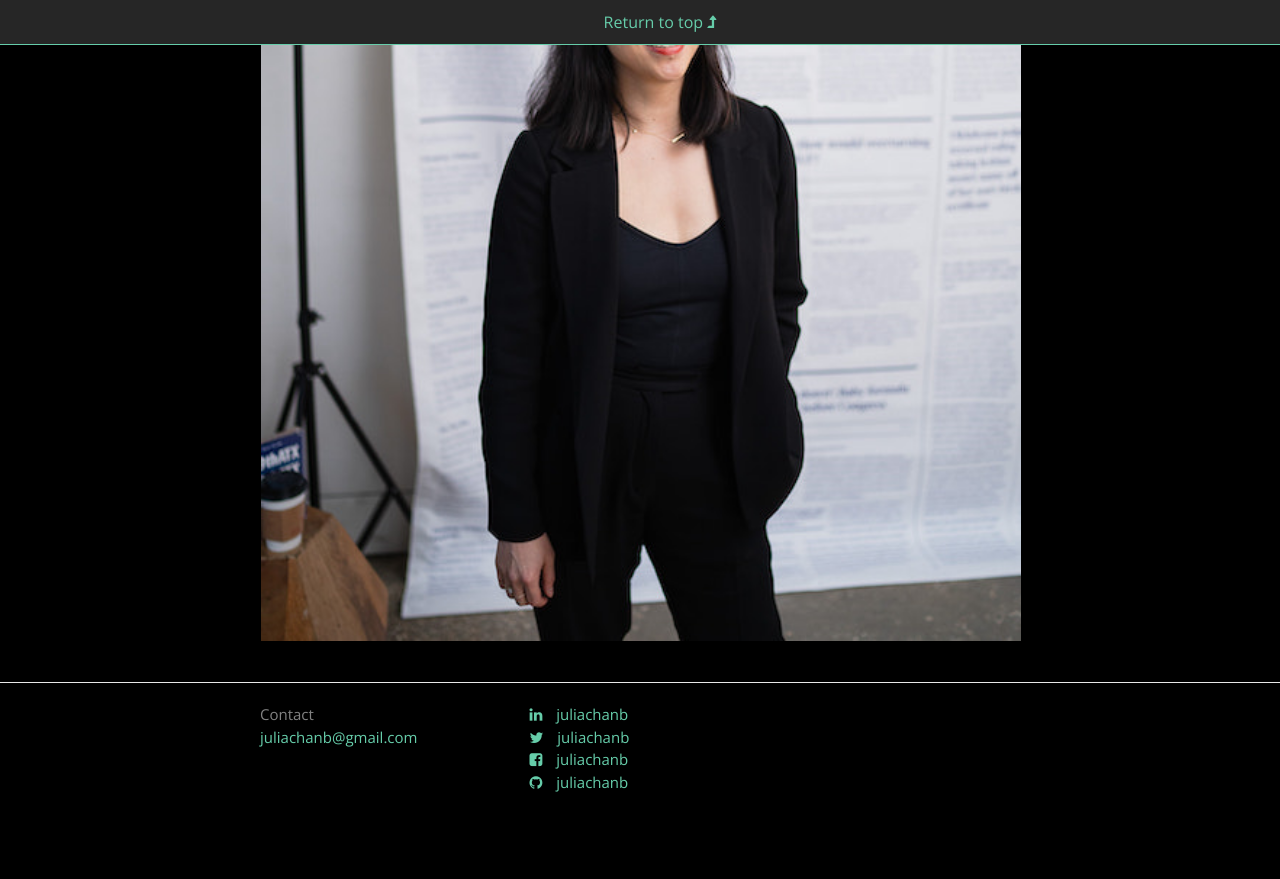
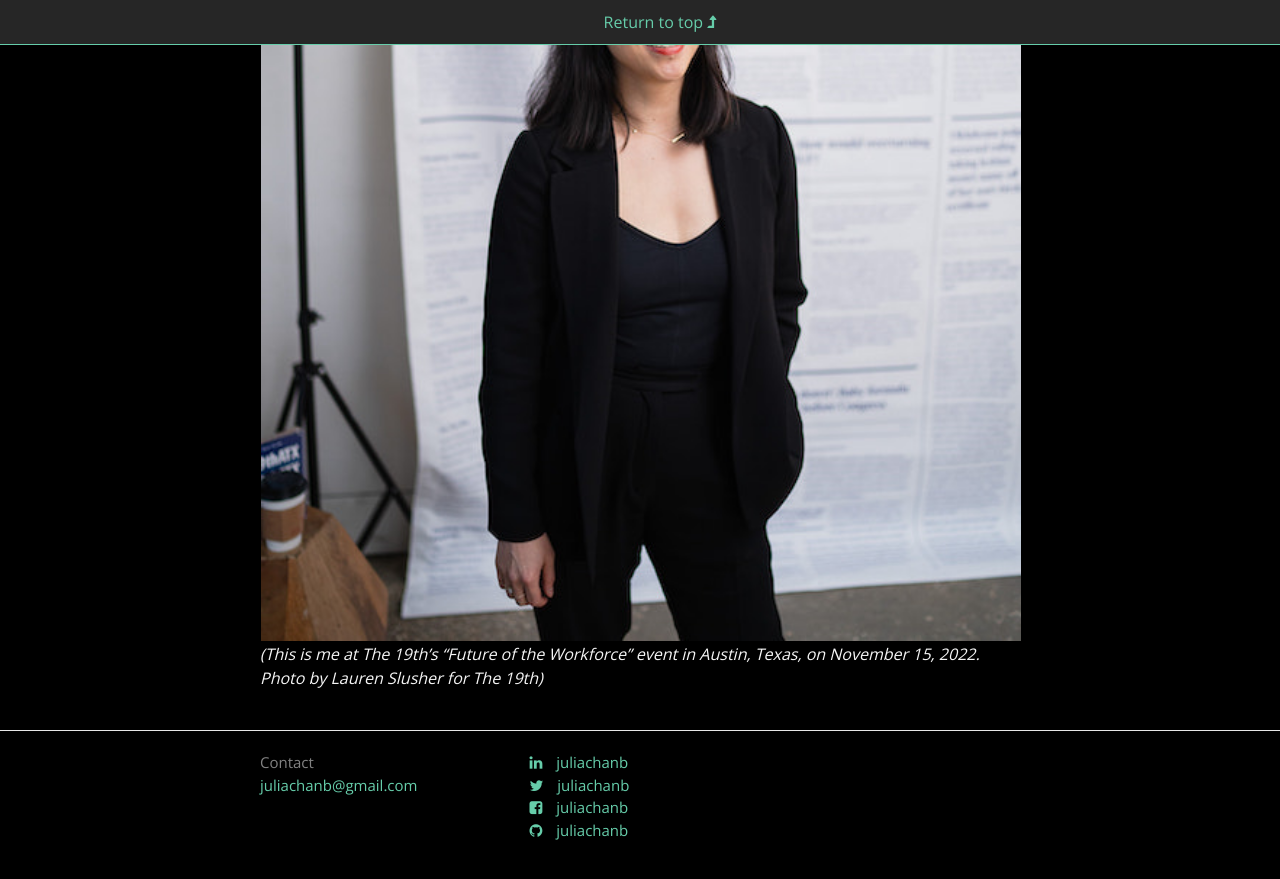
Before and after one commit to juliachanb/juliachanb.github.io, a Jekyll site: the page built from pages/about.md, in a window 1280 px wide and 900 px high, scrolled down 1591 px. Shown: the top 879 px of the window. Built offline with Jekyll 4.4.1, drawn with Linux system fonts in a browser that asks for light colours; nearby versions of some CDN libraries; some web fonts are replaced; before the commit the page ends 2443 px from its top, so only the background shows below that.

Commit message:
added caption to second picture

```diff
--- a/pages/about.md
+++ b/pages/about.md
@@ -26,3 +26,4 @@ Growing up as a wild child in San Francisco, life is a bit more chill these days
 Drop me a note on any of the platforms and if you see me around, please say hi! 👋
 
 ![Julia B. Chan is pictured in black pants and a black blazer standing in front of a newspaper print backdrop that says The 19th News. Photo by Lauren Slusher for The 19th ]({{site.baseurl}}/pages/JuliaBChan_08_700px.JPG)
+_(This is me at The 19th's “Future of the Workforce” event in Austin, Texas, on November 15, 2022. Photo by Lauren Slusher for The 19th)_
```
